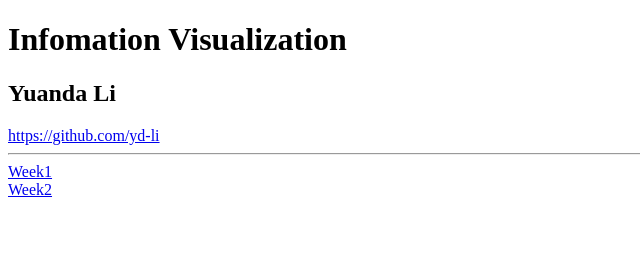
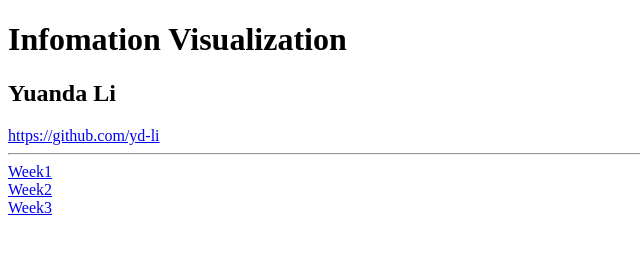
Before and after one commit to yd-li/Information_Visualization, a plain HTML site: page index.html in a window 1280 px wide. Shown: the full height of the page, 0-640 px from the left. Drawn offline with Linux system fonts and the light colour scheme.

Commit message:
update index.html

```diff
--- a/index.html
+++ b/index.html
@@ -11,5 +11,8 @@
         <div>
         <a href="https://github.com/yd-li/Information_Visualization/tree/master/Week_2">Week2</a>
         </div>
+        <div>
+        <a href="https://github.com/yd-li/Information_Visualization/tree/master/Week_3">Week3<a>
+        </div>
     </body>
 </html>
```
